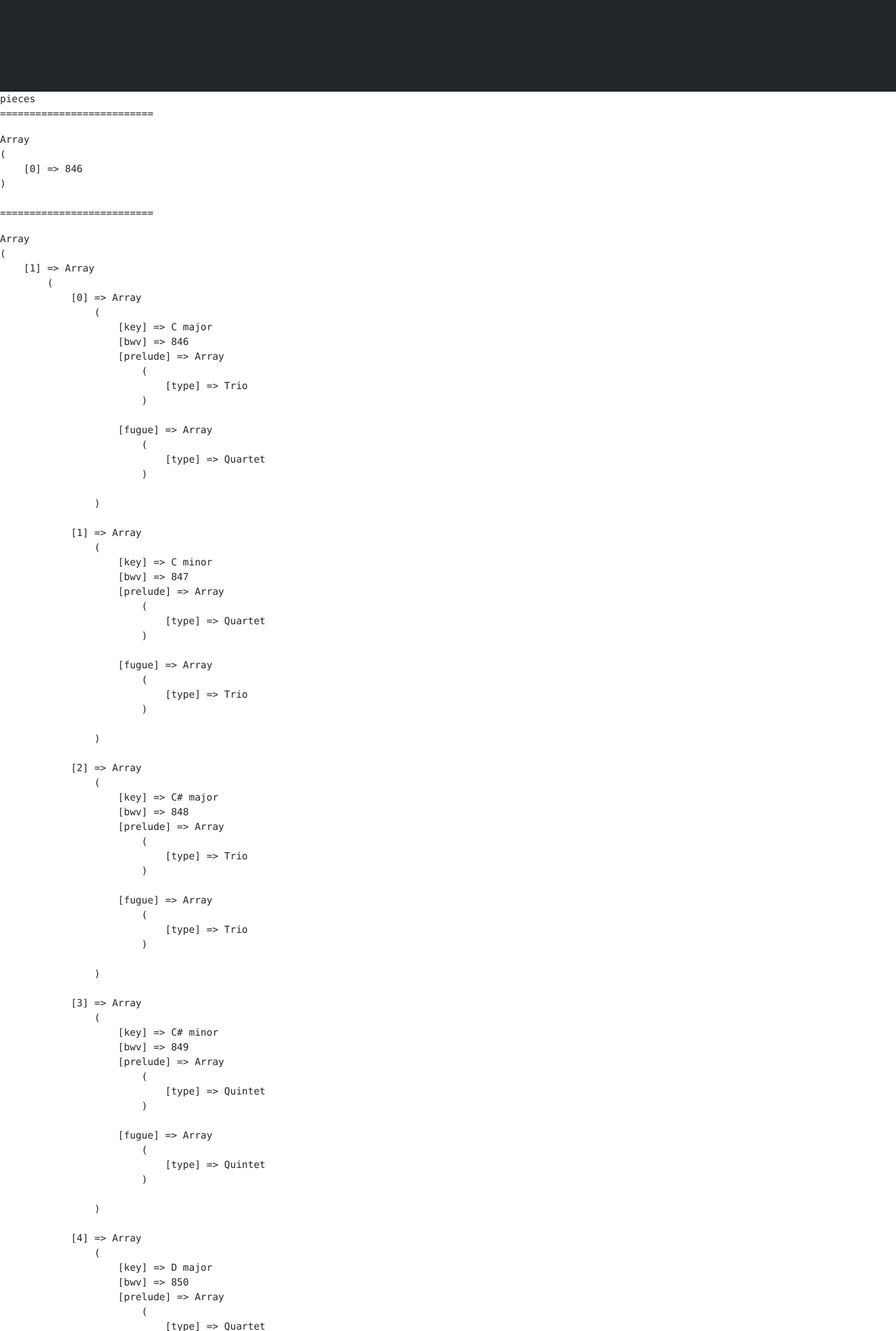
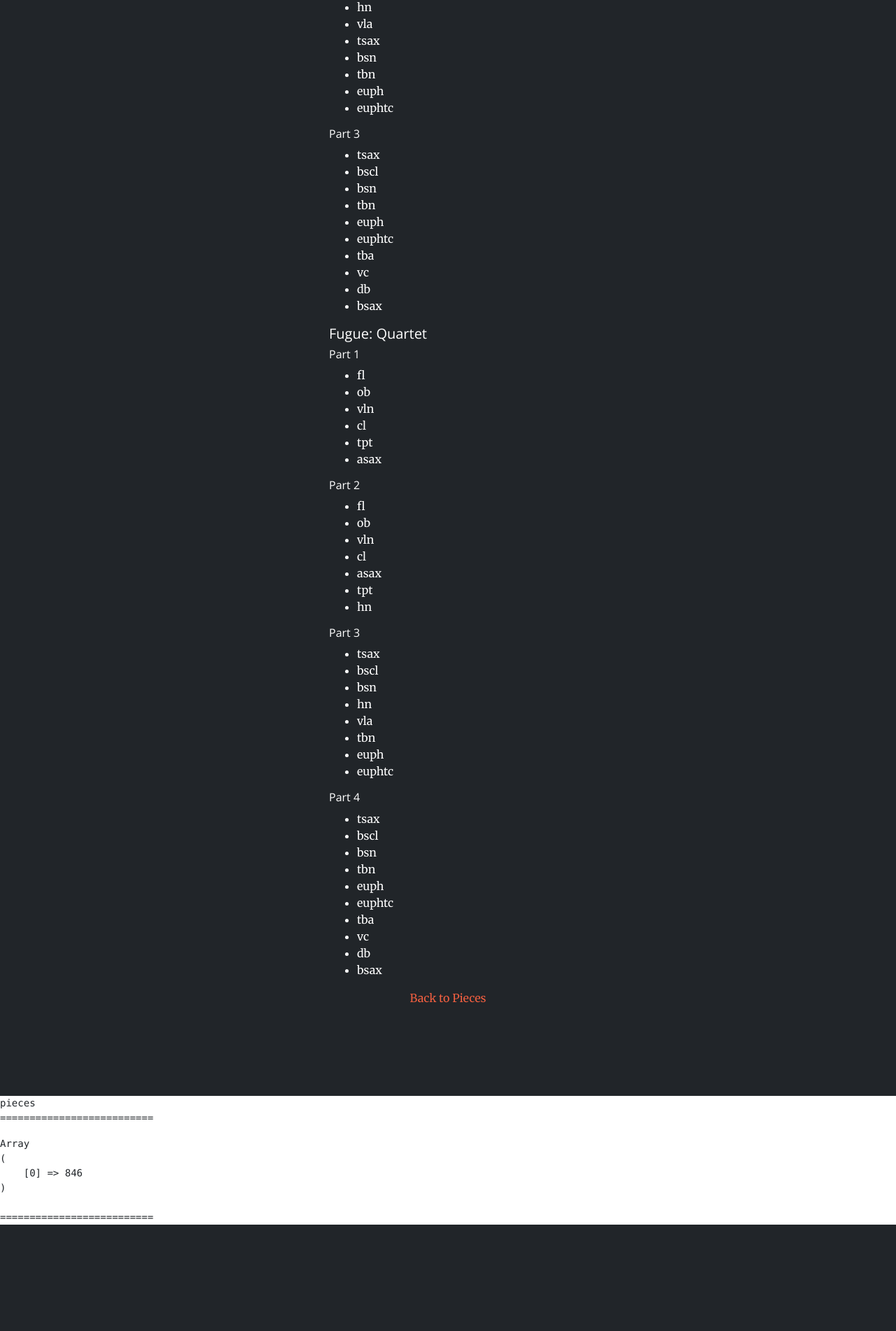
Before and after one commit to Tokkemon/well-tempered-consort, a PHP site: page /wtc/pieces/846/ in a window 1280 px wide. Shown: the part 532-2434 px from the top of the page at 70% size. After the commit the page ends 2282 px from the top, so only its background shows below. Run offline with PHP 8.4, Linux system fonts and the light colour scheme.

Commit message:
one days work

```diff
--- a/helper.php
+++ b/helper.php
@@ -1,7 +1,5 @@
-<?php
+	<?php
 //The main helper file to put useful functions
-
-
 
 function debug_print($str, $line = 1, $dump = 0, $third = 0, $fourth = 0) {
 	$final_str = "<pre>";
@@ -20,3 +18,57 @@ function debug_print($str, $line = 1, $dump = 0, $third = 0, $fourth = 0) {
 	$final_str .= "</pre>";
 	echo $final_str;
 }
+
+//TODO: All of these should save the json once as globals.
+function get_pieces_data($bwv_number = null) {
+	global $site_path;
+	$json_file = $site_path . 'data/pieces.json';
+	$json = file_get_contents($json_file);
+	$pieces = json_decode($json, true);
+	//If a bwv number is provided, use that to filter out the single piece.
+	if($bwv_number !== null) {
+		foreach($pieces as $book_num => $book_data) {
+			$piece_data = array_values(array_filter($book_data, function($value) use ($bwv_number) {
+				return ($value['bwv'] == $bwv_number);
+			}));
+			$piece_data = (isset($piece_data[0]) ? $piece_data[0] : $piece_data);
+			if(!empty($piece_data)) {
+				$book = $book_num;
+				break;
+			}
+		}
+		$piece_data['book'] = $book_num;
+		return $piece_data;
+	}
+	return $pieces;
+}
+
+
+function get_parts_data($type = null) {
+	global $site_path;
+	$json_file = $site_path . 'data/parts.json';
+	$json = file_get_contents($json_file);
+	$parts_data = json_decode($json, true);
+	//If a specific type is requested, filter down the final results;
+	if($type !== null) {
+		$part = array_values(array_filter($parts_data, function($value) use ($type) {
+			return ($value['label'] == strtolower($type));
+		}))[0]['parts'];
+		return $part;
+	}
+	return $parts_data;
+}
+
+function get_instruments($id = null) {
+	global $site_path;
+	$json_file = $site_path . 'data/instruments.json';
+	$json = file_get_contents($json_file);
+	$instrument_data = json_decode($json, true);
+	if($id !== null) {
+		$instrument = array_values(array_filter($instrument_data, function($value) use ($id) {
+			return ($value['id'] == strtolower($id));
+		}))[0];
+		return $instrument;
+	}
+	return $instrument_data;
+}
--- a/index.php
+++ b/index.php
@@ -23,6 +23,10 @@ $menu_pages = [
 	[
 		'link' => 'build',
 		'title' => 'Build'
+	],
+	[
+		'link' => 'pieces',
+		'title' => 'Pieces'
 	],
 	[
 		'link' => 'contact',
--- a/template/pieces.php
+++ b/template/pieces.php
@@ -1,67 +1,81 @@
 <?php
 //Pieces Page Block
-
-//Parse the json file
-$json_file = $site_path . 'data/pieces.json';
-$json = file_get_contents($json_file);
-$pieces = json_decode($json, true);
-
 echo '<section class="bg-dark text-primary">';
 
 //use the page_params to build individual pieces pages.
 //BWV ranges between 846 to 893
 if(isset($page_params[0]) && is_numeric($page_params[0]) && ((846 <= $page_params[0]) && ($page_params[0] <= 893))) {
-	$piece = $page_params[0];
-	$book = null;
-	//get the specific piece's data
-	foreach($pieces as $book_num => $book_data) {
-		$piece_data = array_values(array_filter($book_data, function($value) use ($piece) {
-			return ($value['bwv'] == $piece);
-		}))[0];
-		if(!empty($piece_data)) {
-			$book = $book_num;
-			break;
-		}
-	}
-	echo '<div class="container text-center">';
-	echo '<h2>Prelude and Fugue in ' . $piece_data['key'] . ', BWV' . $piece_data['bwv'] . '</h2>';
-	echo '<h4 class="text-faded">Well-Tempered Clavier, Book ' . ($book == 1 ? 'I' : 'II') . '</h4>';
-	echo '<div class="container score-page">';
-	//TODO: Score goes here.
-	$image_src = $site_url . 'scores/' . $piece_data['bwv'] . '.svg';
-	echo '<img src="' . $image_src . '" alt="Score Page">';
-	echo '</div>';
-	//TODO: list of available parts???
-	echo '<a href="' . $site_url . 'pieces">Back to Pieces</a>';
-	echo '</div>';
-}
+	$bwv_number = $page_params[0];
+	$piece = get_pieces_data($bwv_number);
+	$image_src = $site_url . 'scores/' . $piece['bwv'] . '.svg';
+	//Get the parts selector data.
+	$prelude_parts = get_parts_data($piece['prelude']['type']);
+	$fugue_parts = get_parts_data($piece['fugue']['type']);
+	$instruments = get_instruments();
+	?>
+	<div class="container text-center">
+		<h2>Prelude and Fugue in <?php echo $piece['key']; ?>, BWV<?php echo $piece['bwv']; ?></h2>
+		<h4 class="text-faded">Well-Tempered Clavier, Book <?php echo($piece['book'] == 1 ? 'I' : 'II'); ?></h4>
+		<div class="row text-left text-white">
+			<div class="col-xs-4">
+				<img class="score-page" src="<?php echo $image_src; ?>" alt="Score Page">
+			</div>
+			<div class="col-xs-2">
+				<h5 class>Prelude: <?php echo $piece['prelude']['type']; ?></h5>
+				<?php foreach($prelude_parts as $part_num => $part) {
+					//Parts selectors
+					echo '<h6>Part ' . $part_num . '</h6>';
+					echo '<ul>';
+					foreach($part as $part_inst) {
+						echo '<li>' . $part_inst . '</li>';
+					}
+					echo '</ul>';
+				} ?>
+				<h5 class>Fugue: <?php echo $piece['fugue']['type']; ?></h5>
+				<?php foreach($fugue_parts as $part_num => $part) {
+					//Parts selectors
+					echo '<h6>Part ' . $part_num . '</h6>';
+					echo '<ul>';
+					foreach($part as $part_inst) {
+						echo '<li>' . $part_inst . '</li>';
+					}
+					echo '</ul>';
+				} ?>
+			</div>
+		</div>
+		<a href="<?php echo $site_url; ?>pieces">Back to Pieces</a>
+	</div>
+<?php }
 //If there's no specific piece, use the other one.
 else {
-	?>
+	$pieces = get_pieces_data(); ?>
 	<div class="container text-center">
 		<h1><?php echo $page_name; ?></h1>
-		<a class="btn btn-light btn-xl js-scroll-trigger" href="#book_1">Book I</a>
-		<a class="btn btn-light btn-xl js-scroll-trigger" href="#book_2">Book II</a>
+		<div class="row">
 	<?php foreach(['1' => 'I', '2' => 'II'] as $num => $rom) { ?>
+	<div class="col-xs-1">
 		<h3 id="book_<?php echo $num; ?>">Book <?php echo $rom; ?></h3>
-		<table class="text-white">
+		<table class="table table-hover text-white">
 			<thead>
 				<tr>
 					<th>BWV</th>
 					<th>Name</th>
 					<th>Key</th>
 					<th>Parts</th>
+					<th>Incipit</th>
 				</tr>
 			</thead>
 			<tbody>
 			<?php foreach($pieces[$num] as $piece) {
 				$piece_link = $site_url . 'pieces/' . $piece['bwv'] . '/';
+				$incipit_link = $site_url . 'incipits/' . $piece['bwv'] . '.svg';
 			?>
 				<tr>
 					<td rowspan="2"><a href="<?php echo $piece_link; ?>">BWV<?php echo $piece['bwv']; ?></a></td>
 					<td rowspan="2"><?php echo $piece['key']; ?></td>
 					<td>Prelude</td>
 					<td><?php echo $piece['prelude']['type']; ?></td>
+					<td rowspan="2"><img src="<?php echo $incipit_link; ?>" alt="incipit"></td>
 				</tr>
 				<tr>
 					<td>Fugue</td>
@@ -70,7 +84,9 @@ else {
 			<?php } ?>
 			</tbody>
 		</table>
+	</div>
 	<?php } ?>
+		</div>
 	</div>
 	<?php
 }
@@ -79,5 +95,3 @@ echo '</section>';
 
 debug_print($page_request);
 debug_print($page_params);
-
-debug_print($pieces);
```
Also changed, not shown: template/build.php (+10 -6 lines), incipits/855.svg (renamed from incipits/I 10 E minor_0005.svg), incipits/876.svg (renamed from incipits/II 7 Eb major incipit_0001.svg).
